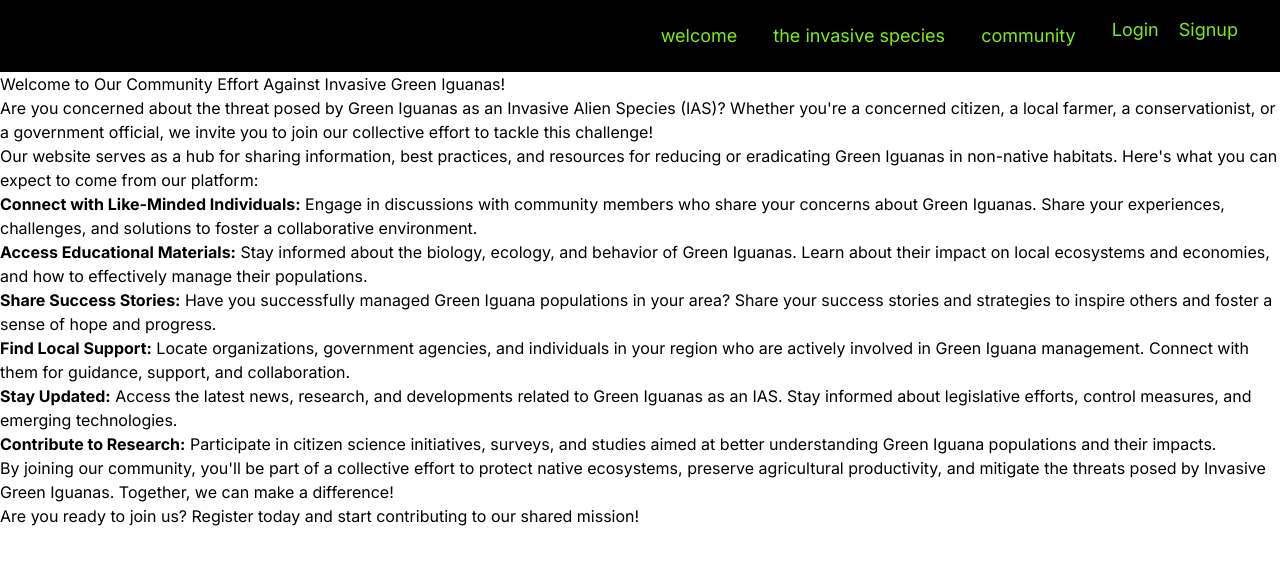
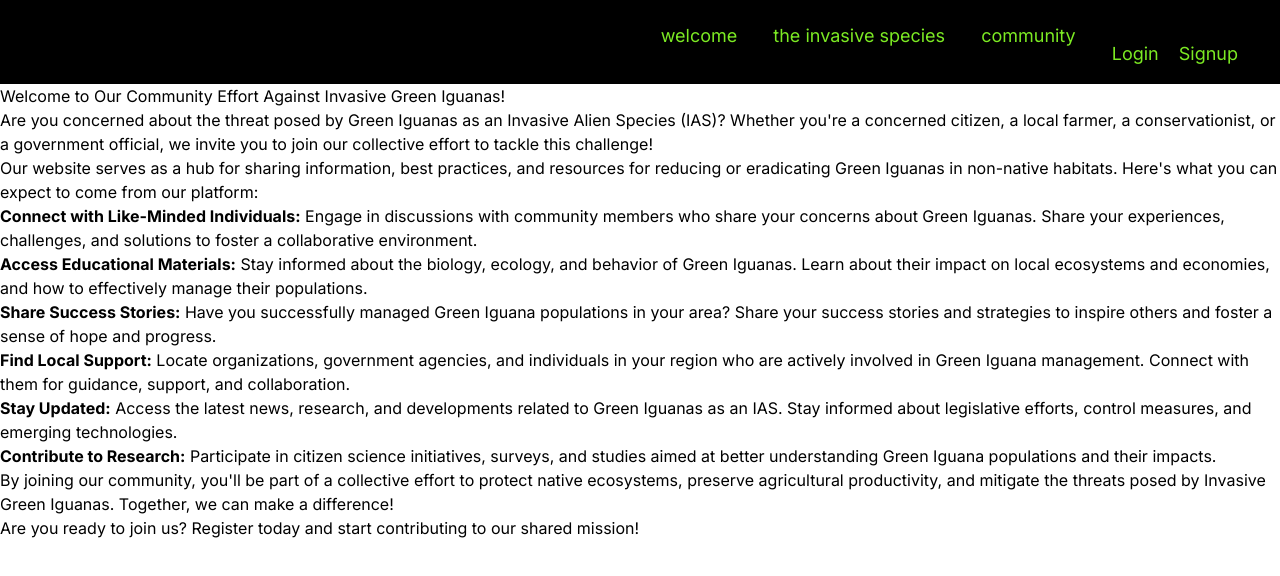
Before and after one commit to Ed-TheVisionMaker/green-ig-ias-network, a Next.js app: page /community in a window 1280 px wide. Shown: the top 576 px of the page. Built offline with nearby package versions, Linux system fonts and the light colour scheme.

Commit message:
correctly updating state and changed conditional rendering in NavBar

```diff
--- a/app/(user)/[userProfile]/page.tsx
+++ b/app/(user)/[userProfile]/page.tsx
@@ -3,23 +3,23 @@
 import { FC, useEffect, useState } from 'react';
 import axios from 'axios';
 import UserForm from '@/components/UserForm';
-import { useAuthContext } from '@/hooks/useAuthContext';
 import { UserProfile } from '@/interfaces/user';
+import { useAuthStore } from '@/store/authStore';
 
 const userProfile: FC = () => {
   const [userProfile, setUserProfile] = useState<UserProfile>({
     userId: '',
-    name: '',
+    userName: '',
     location: '',
     description: '',
   });
 
-  const {
-    state: { user },
-  } = useAuthContext();
+  const user  = useAuthStore((state) => state.user);
+
 
   useEffect(() => {
     const fetchUserProfile = async () => {
+      console.log(user, "fetchUserProfile user in auth store")
       if (user) {
         const response = await axios.get<UserProfile>(
           `api/user/${user.userId}`,
--- a/app/(user)/login/page.tsx
+++ b/app/(user)/login/page.tsx
@@ -1,17 +1,22 @@
 'use client';
-import { useState } from 'react';
+import { useState, useEffect } from 'react';
 import { useLogin } from '@/hooks/useLogin';
+import { useAuthStore } from '@/store/authStore';
 
 const Login = () => {
   const [email, setEmail] = useState('');
   const [password, setPassword] = useState('');
   const { login, error, isLoading } = useLogin();
+  const user = useAuthStore((state) => state.user);
 
   const handleSubmit = async (e: React.FormEvent<HTMLFormElement>) => {
     e.preventDefault();
-
     await login(email, password);
   };
+
+  useEffect(() => {
+    console.log(user, 'user in auth store');
+  }, [user]);
 
   return (
     <form onSubmit={handleSubmit}>
--- a/components/Navbar.tsx
+++ b/components/Navbar.tsx
@@ -8,7 +8,6 @@ import { useUserProfileStore } from '@/store/userProfileStore';
 const Navbar: FC = () => {
   const user = useAuthStore((state) => state.user);
   const { userId } = useUserProfileStore((state) => state.userProfile);
-  const userLoggedIn = user.email.length > 0 && userId.length > 0;
 
   return (
     <header className='bg-black flex justify-end py-4 pr-8 space-x-4'>
@@ -31,7 +30,7 @@ const Navbar: FC = () => {
         community
       </Link>
       <nav>
-        {userLoggedIn && (
+        {user.token.length && (
           <div>
             <span className='text-[#7CEA23] text-lg'>{user.email}</span>
             <Logout />
@@ -43,7 +42,7 @@ const Navbar: FC = () => {
             </Link>
           </div>
         )}
-        {!userLoggedIn && (
+        {!user.token.length && (
           <div>
             <Link
               className='text-[#7CEA23] text-lg border-2 border-transparent hover:border-2 hover:border-white py-1 px-2 rounded-xl'
--- a/components/UserForm.tsx
+++ b/components/UserForm.tsx
@@ -14,7 +14,6 @@ const UserForm: FC = () => {
   });
 
   const user = useAuthStore((state) => state.user);
-  const updateUser = useAuthStore((state) => state.updateUser);
 
   const userProfile = useUserProfileStore((state) => state.userProfile);
 
--- a/hooks/useLogin.tsx
+++ b/hooks/useLogin.tsx
@@ -10,6 +10,7 @@ export const useLogin = () => {
   const [error, setError] = useState<ErrorMessage | null>(null);
   const [isLoading, setIsLoading] = useState<boolean | null>(null);
   const { userLoggedIn } = useAuthStore((state) => state);
+
 
   const login = async (email: string, password: string) => {
     setIsLoading(true);
--- a/store/authStore.ts
+++ b/store/authStore.ts
@@ -2,6 +2,7 @@ import { create } from 'zustand';
 
 export type authStore = {
   user: {
+    userId: string;
     email: string;
     token: string;
   };
@@ -9,12 +10,12 @@ export type authStore = {
   logout: () => void;
 };
 
-// zustand creates a custom hook
 export const useAuthStore = create<authStore>((set) => ({
   user: {
-    email: 'test email',
-    token: 'test token',
+    userId: '',
+    email: '',
+    token: '',
   },
   userLoggedIn: (user: authStore['user']) => set({ user }),
-  logout: () => set({ user: { email: '', token: '' } }),
+  logout: () => set({ user: { userId: '', email: '', token: '' } }),
 }));
```
Also changed, not shown: app/globals.css (+8 -2 lines).
